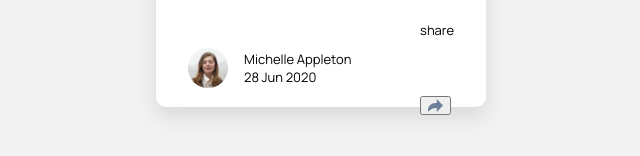
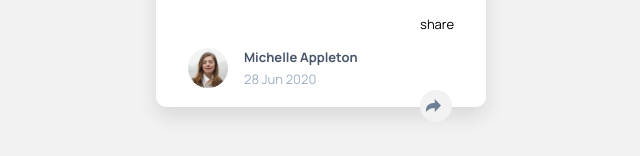
Before and after one commit to QinisoNgubane/article-preview-component-master, a plain HTML site: page index.html in a window 1280 px wide. Shown: the part 558-714 px from the top of the page, without its empty margins (319-959 px from the left). Drawn offline with Linux system fonts and the light colour scheme.

Commit message:
Styled the author-name.author-dateshare-container.share-btn

```diff
--- a/styles.css
+++ b/styles.css
@@ -9,7 +9,7 @@
 
     --ff-primary: 'Manrope', sans-serif;
     --fw-medium: 500;
-    --ff-bold: 700;
+    --fw-bold: 700;
 
 }
 
@@ -104,3 +104,32 @@ body{
     width: 40px;
     border-radius: 50px;
 }
+
+.author-name{
+    font-weight: var(--fw-bold);
+    color: var(--clr-primary-400);
+    margin-bottom: 4px;
+}
+
+.author-date{
+    color: var(--clr-primary-600);
+
+}
+
+.share-container{
+    position: static;
+}
+
+.share-btn{
+    height: 32px;
+    width: 32px;
+    border-radius: 50%;
+    border: none;
+    display: flex;
+    justify-items: center;
+    align-items: center;
+    cursor: pointer;
+    background-color: var(--clr-neutral-200);
+    z-index: 5;
+    transition: background-color 0.3s ease;
+}
```
